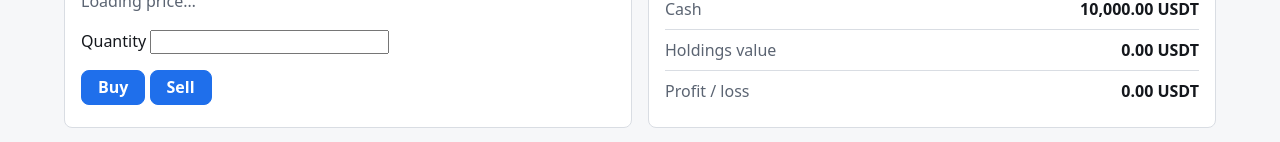
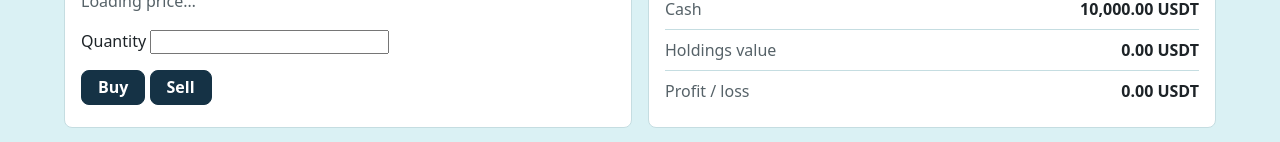
Before and after one commit to learosema-adesso/crypto-dashboard, a Next.js app: page / in a window 1280 px wide. Shown: the part 343-485 px from the top of the page. Built offline with nearby package versions, Linux system fonts and the light colour scheme; no server answers.

Commit message:
style(theme): adapt palette from Figma
Co-Authored-By: Claude Sonnet 5.5 <noreply@anthropic.com>

```diff
--- a/app/css/base.css
+++ b/app/css/base.css
@@ -98,9 +98,9 @@ button {
 
 button {
   cursor: pointer;
-  background: var(--color-accent);
-  border-color: var(--color-accent);
-  color: var(--color-accent-contrast);
+  background: var(--color-action);
+  border-color: var(--color-action);
+  color: var(--color-action-contrast);
   font-weight: 600;
 }
 
--- a/app/css/theme.css
+++ b/app/css/theme.css
@@ -16,15 +16,19 @@
   color-scheme: dark light;
 
   /* Colors */
-  --color-bg: light-dark(#f6f7f9, #0e1116);
-  --color-surface: light-dark(#ffffff, #171b22);
-  --color-text: light-dark(#14171c, #e8eaed);
-  --color-text-muted: light-dark(#5b6472, #9aa3b0);
-  --color-border: light-dark(#d9dde3, #2a303a);
-  --color-accent: light-dark(#1f6feb, #58a6ff);
-  --color-accent-contrast: light-dark(#ffffff, #0e1116);
+  --color-bg: light-dark(#daf1f4, #0b1a20);
+  --color-surface: light-dark(#ffffff, #13262e);
+  --color-surface-muted: light-dark(#f3f3f3, #1a2f38);
+  --color-text: light-dark(#1d2327, #e8eef0);
+  --color-text-muted: light-dark(#566268, #9db0b8);
+  --color-border: light-dark(#c5dde1, #26404a);
+  --color-accent: light-dark(#009bb8, #4cc9de);
+  --color-accent-contrast: light-dark(#ffffff, #0b1a20);
+  --color-action: light-dark(#153245, #4cc9de);
+  --color-action-contrast: light-dark(#ffffff, #0b1a20);
+  --color-positive: light-dark(#00902a, #5fd47f);
   --color-danger: light-dark(#c62828, #ff8a80);
-  --color-chart-line: var(--color-accent);
+  --color-chart-line: light-dark(#1b7f80, #4cc9de);
 
   /* Spacing */
   --space-xs: 0.25rem;
```
Also changed, not shown: 1 other file (tests, documents, lock files or other folders).
